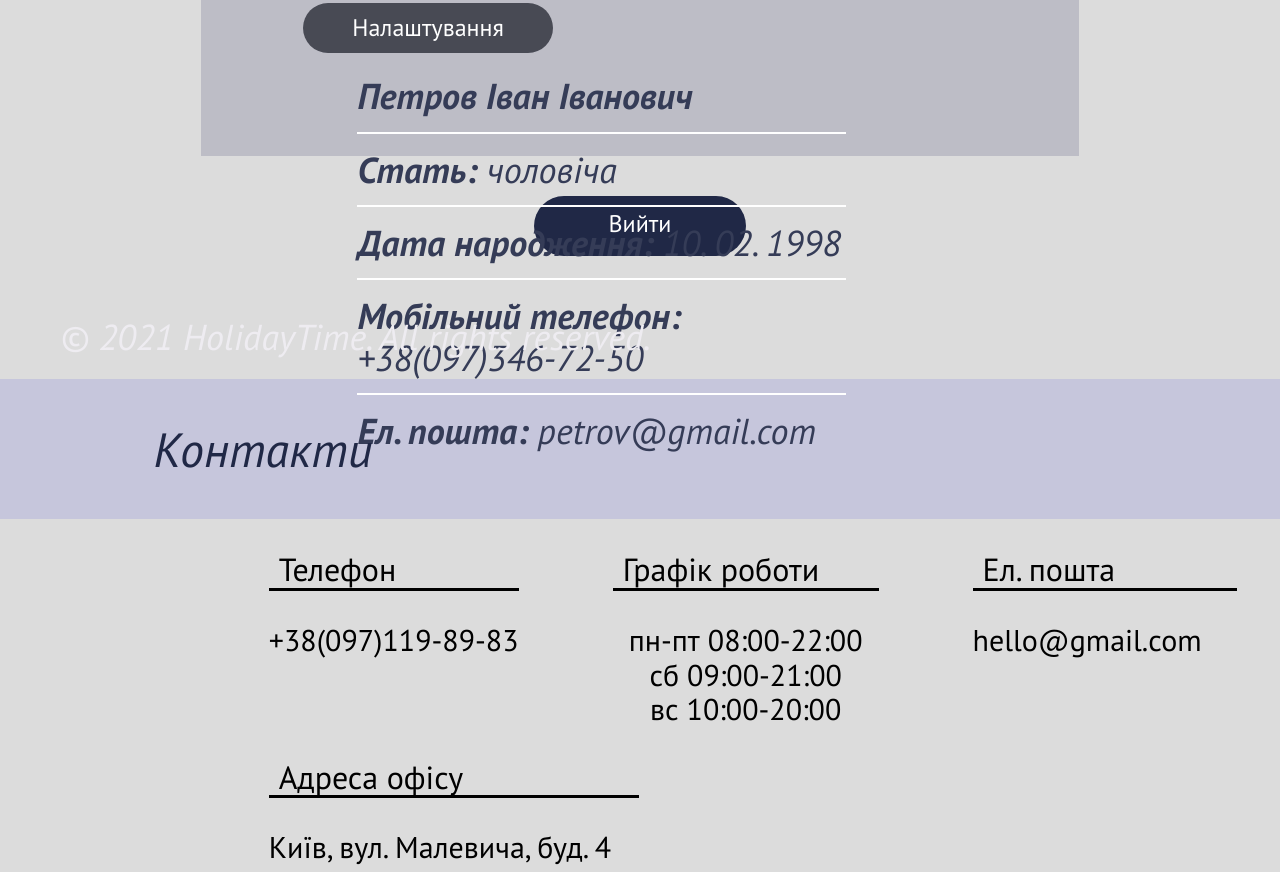
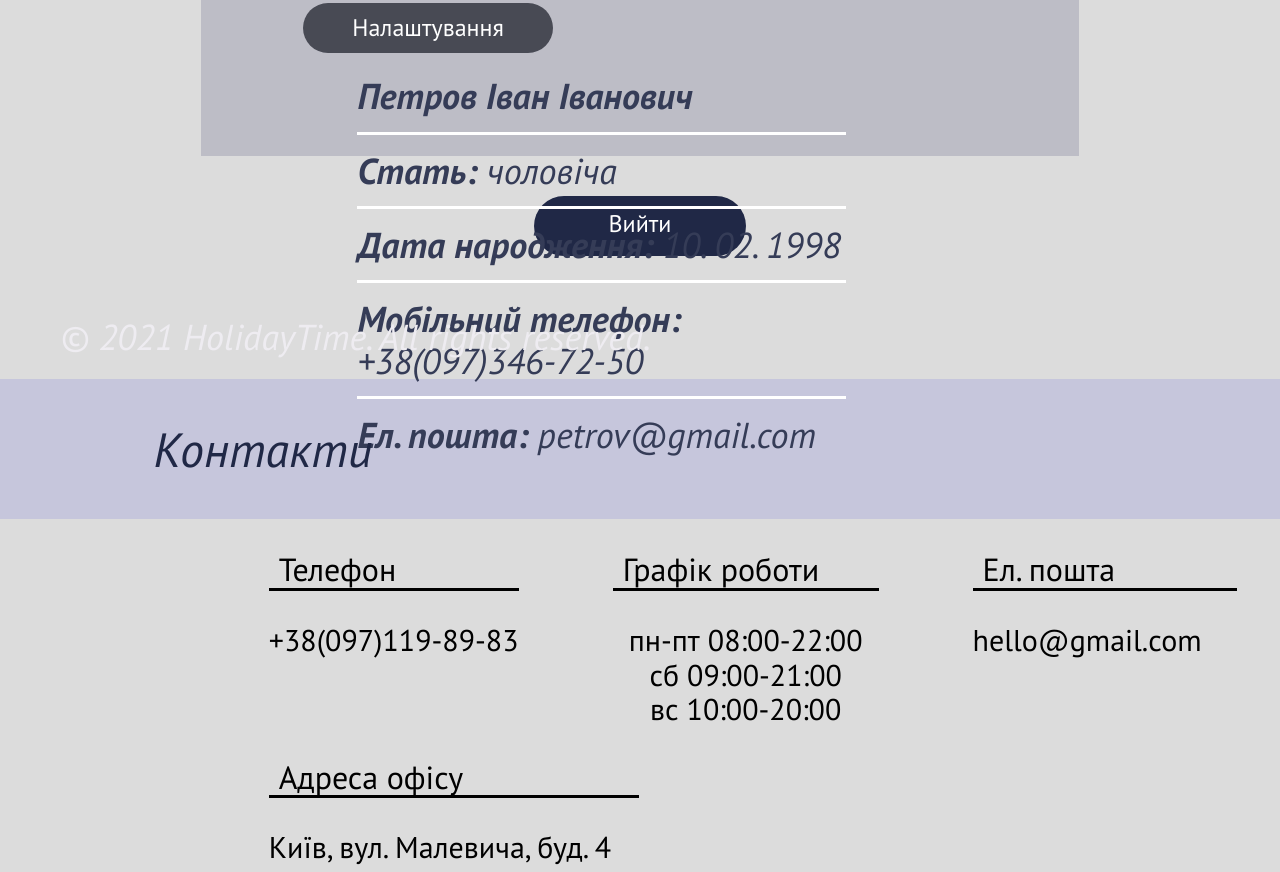
Before and after one commit to Angelaxel86/FrontEnd, a plain HTML site: page home work 5/index.html in a window 1280 px wide. Shown: the part 2280-3152 px from the top of the page. Drawn offline with Linux system fonts and the light colour scheme.

Commit message:
Домашняя работа №5

```diff
--- a/home work 5/style/style.css
+++ b/home work 5/style/style.css
@@ -246,7 +246,7 @@ main {
 	margin-left: 10%;
 }
 .personal__data li{
-	border-bottom: 2px solid white;
+	border-bottom: 3px solid white;
 	margin-bottom: 15px;
 	padding-bottom: 15px;
 }
```
